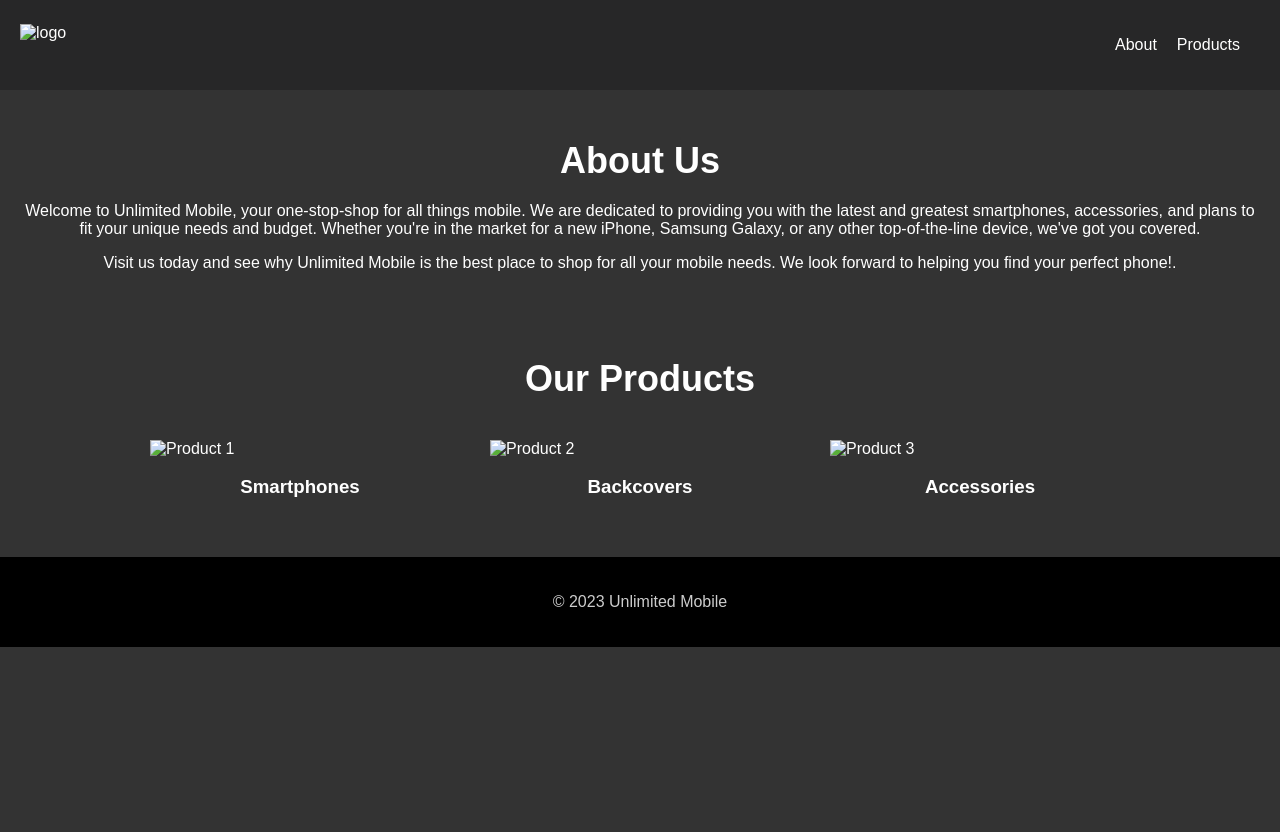
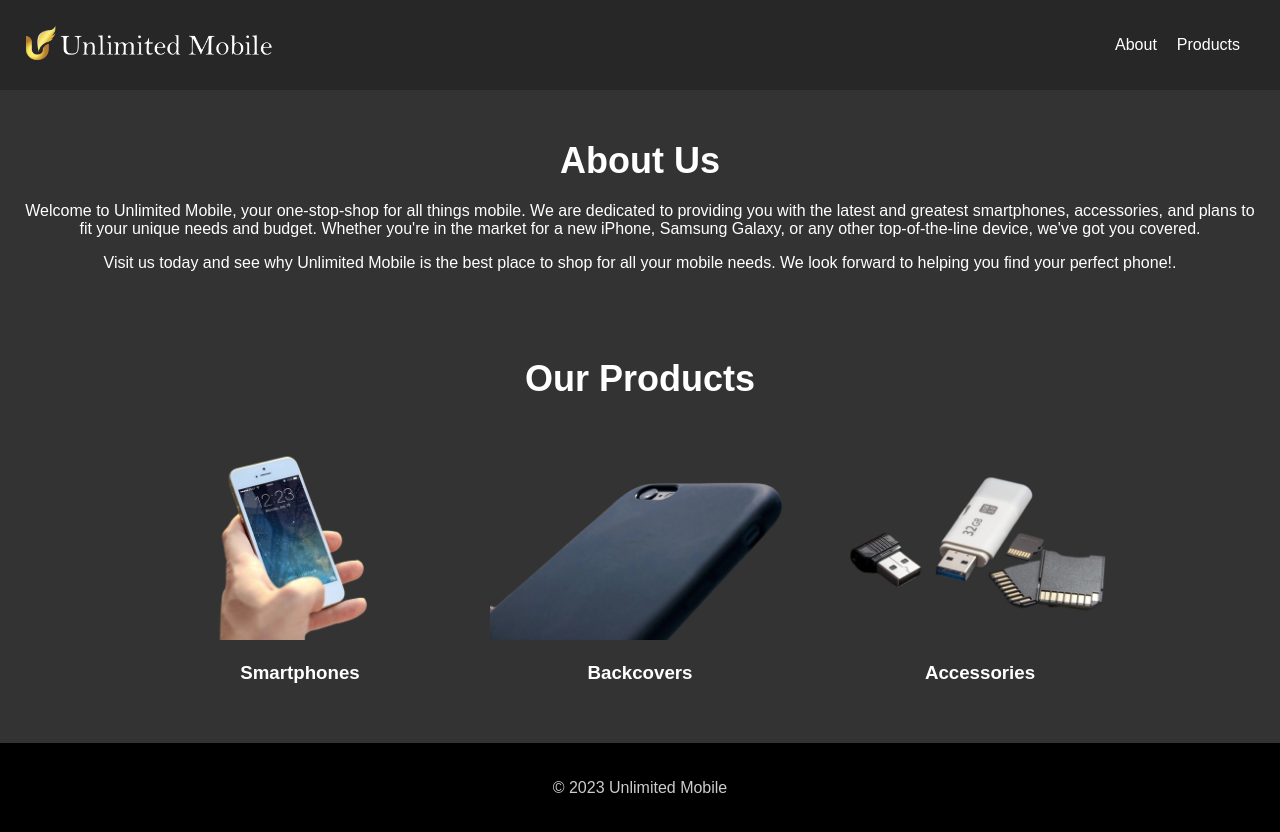
Before and after one commit to Unlimited-Mobile/home, a plain HTML site: page index.html in a window 1280 px wide. Before the commit the page ends 800 px from the top, so only its background shows below. Drawn offline with Linux system fonts and the light colour scheme.

Commit message:
Add files via upload

```diff
--- a/index.html
+++ b/index.html
@@ -11,7 +11,7 @@
     <header>
 
       <nav>
-        <img class="logo" src="img/logo.webp" height="42" alt="logo">
+        <img class="logo" src="logo.webp" height="42" alt="logo">
 
         <ul>
           <li><a href="#about">About</a></li>
@@ -34,17 +34,17 @@
       <h2>Our Products</h2>
       <div class="products">
         <div class="product">
-          <img src="img/product1.webp" alt="Product 1">
+          <img src="product1.webp" alt="Product 1">
           <h3>Smartphones</h3>
           <!-- <p>Description of product 1 goes here.</p> -->
         </div>
         <div class="product">
-          <img src="img/product2.webp" alt="Product 2">
+          <img src="product2.webp" alt="Product 2">
           <h3>Backcovers</h3>
           <!-- <p>Description of product 2 goes here.</p> -->
         </div>
         <div class="product">
-          <img src="img/product3.webp" alt="Product 3">
+          <img src="product3.webp" alt="Product 3">
           <h3>Accessories</h3>
           <!-- <p>Description of product 3 goes here.</p>-->
         </div>
```
